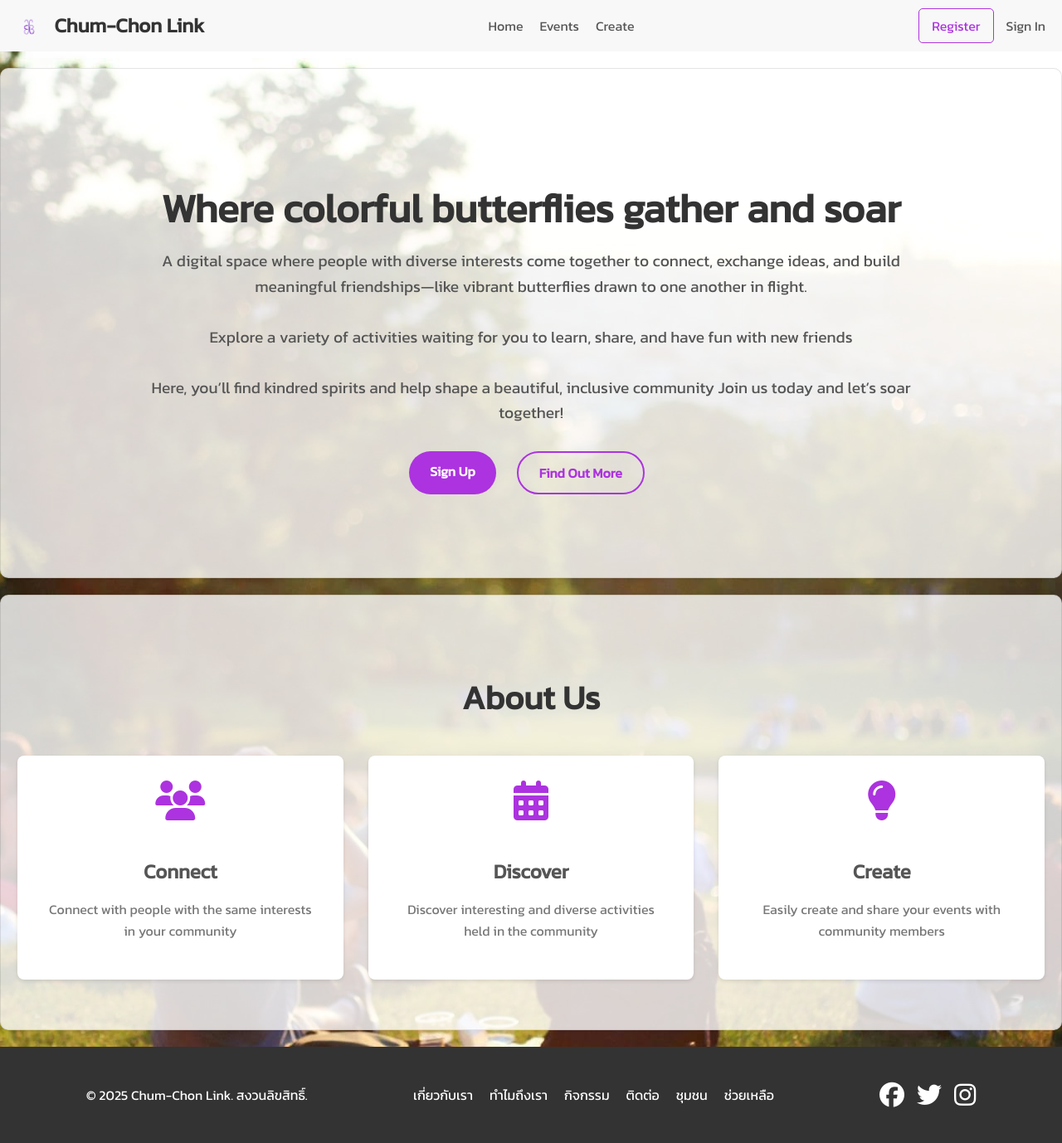
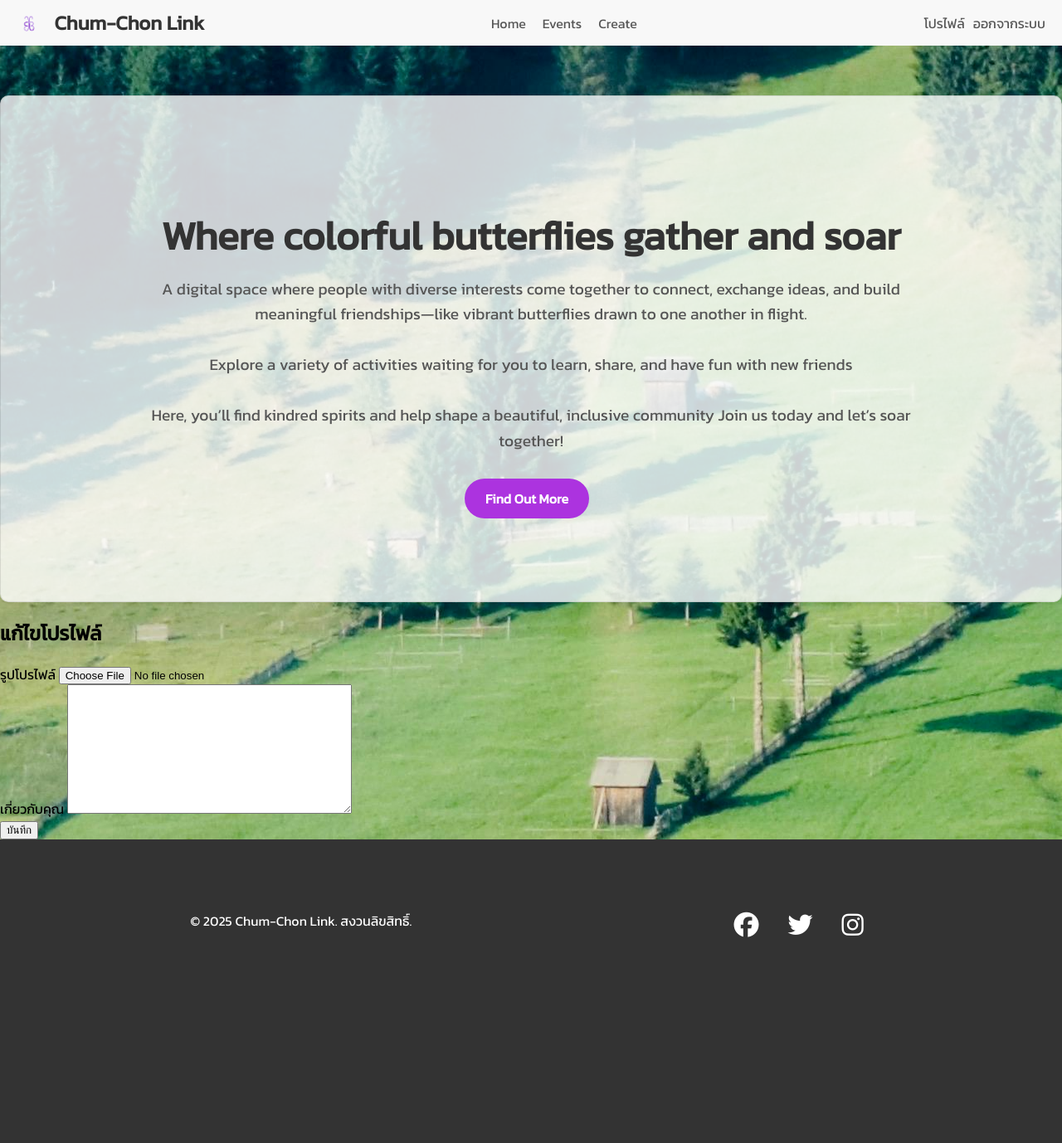
Before and after one commit to Noeiibibi/dsi202, a Django app: page /profile/edit/ in a window 1280 px wide. Shown: the whole page at 83% size. After the commit the page ends 1130 px from the top, so only its background shows below. Run offline with Django 4.2, Linux system fonts and the light colour scheme; the visitor is signed in with stand-in values (Sample User, id 1); data comes from the database, SQL or seed files in the repository; some libraries are stand-ins or nearby versions.

Commit message:
update readme

```diff
--- a/myproject/myapp/static/css/styles.css
+++ b/myproject/myapp/static/css/styles.css
@@ -1,10 +1,12 @@
+Styes
+
 /* styles.css */
 
 body {
     height: 100%;
     margin: 0;
     font-family: 'Kanit', sans-serif;
-    background-image: url('images/cc.jpeg'); /* เปลี่ยน 'path/to/your/background.jpeg' เป็นพาธไฟล์ JPEG ของคุณ */
+    background-image: url('images/bg1.jpeg'); /* เปลี่ยน 'path/to/your/background.jpeg' เป็นพาธไฟล์ JPEG ของคุณ */
     background-repeat: repeat; /* สั่งให้ทำซ้ำพื้นหลัง */
     background-size: auto; /* ปรับขนาดตามขนาดภาพ หรือกำหนดขนาดเอง เช่น background-size: 200px 200px; */
     background-attachment: fixed; /* ให้พื้นหลังคงที่ (ถ้าต้องการ) */
@@ -55,19 +57,43 @@
 .auth-links {
     display: flex;
     align-items: center;
-    gap: 15px;
+    gap: 20px; /* Increased gap for better spacing */
 }
+
 
 .register-button {
     text-decoration: none;
-    color: #ac33df;
-    border: 1px solid #ac33df;
-    padding: 8px 15px;
+    color: white; /* White text for good contrast /
+    background-color: #007bff; / A standard blue color */
+    border: 2px solid #007bff;
+    padding: 10px 20px;
     border-radius: 50px;
+    font-weight: bold;
+    transition: background-color 0.3s ease, border-color 0.3s ease;
+    }
+
+    .register-button:hover {
+    background-color: #0056b3; /* A darker shade of blue on hover */
+    border-color: #0056b3;
+    }
+
+
+}
+.login-button {
+    text-decoration: none;
+    color: #555; /* Darker text for emphasis */
+    background-color: transparent; /* No background */
+    border: 2px solid #555; /* Subtle border */
+    padding: 10px 20px;
+    border-radius: 50px; /* Same pill shape */
+    font-weight: bold;
+    transition: color 0.3s ease, border-color 0.3s ease, background-color 0.3s ease;
 }
 
-.register-button:hover {
-    background-color: #d9edf7;
+.login-button:hover {
+    color: #ddc9e5; /* Your primary color on hover */
+    border-color: #ac2be3;
+    background-color: #f0f8ff; /* Light background on hover */
 }
 
 .auth-links a:last-child {
@@ -118,6 +144,12 @@
     gap: 15px; /* Space between buttons */
 }
 
+.hero-style-1 .hero-buttons {
+    display: flex;
+    justify-content: center; /* Center buttons horizontally */
+    gap: 15px; /* Space between buttons */
+}
+
 .hero-style-1 .hero-buttons a {
     display: inline-block;
     padding: 12px 25px;
@@ -126,6 +158,7 @@
     font-weight: bold;
     transition: background-color 0.3s ease;
     margin-right: 10px;
+    border: none; /* ลบขอบเริ่มต้นของ secondary */
 }
 
 .hero-style-1 .hero-buttons .primary {
@@ -138,13 +171,13 @@
 }
 
 .hero-style-1 .hero-buttons .secondary {
-    background-color: transparent;
-    color: #ac33df;
-    border: 2px solid #ac33df;
+    background-color: #ac33df; /* ใช้สีเดียวกับ primary */
+    color: white; /* ใช้สีเดียวกับ primary */
+    border: none; /* ลบขอบ */
 }
 
 .hero-style-1 .hero-buttons .secondary:hover {
-    background-color: #f0f8ff;
+    background-color: #9129b9; /* ใช้ hover เดียวกัน */
 }
 
 
--- a/myproject/myapp/templates/myapp/base.html
+++ b/myproject/myapp/templates/myapp/base.html
@@ -5,7 +5,7 @@
     <meta charset="UTF-8">
     <meta name="viewport" content="width=device-width, initial-scale=1.0">
     <title>
-        <img  src="{% static 'logo.png' %}" alt="โลโก้" style="height: 20px; vertical-align: middle; margin-right: 5px;">
+        <img src="{% static 'images/logo.png' %}" alt="โลโก้" style="height: 20px; vertical-align: middle; margin-right: 5px;">
         {% block title %}Chum-Chon Link{% endblock %}
     </title>
     <link rel="preconnect" href="https://fonts.googleapis.com">
@@ -17,7 +17,7 @@
         body {
         font-family: 'Kanit', sans-serif;
         margin: 0;
-        background-image: url("{% static 'images/cc.jpeg' %}");
+        background-image: url("{% static 'images/bg1.jpeg' %}");
         background-repeat: repeat; /* หรือ no-repeat, cover, contain ตามต้องการ */
         background-size: auto; /* หรือ cover, contain, ขนาดที่กำหนดเอง */
         background-attachment: fixed; /* หรือ scroll */
@@ -50,7 +50,19 @@
         }
 
         .main-nav a:hover {
-            color: #ac33df;
+            color: #63277d;
+        }
+
+        .auth-links {
+            display: flex;
+            gap: 10px;
+            align-items: center;
+        }
+
+        .auth-links a {
+            text-decoration: none;
+            color: #555;
+            padding: 5px 0;
         }
 
         .register-button {
@@ -66,8 +78,7 @@
         }
 
         .auth-links a:last-child {
-            text-decoration: none;
-            color: #555;
+            /* Already styled in .auth-links a */
         }
 
     </style>
@@ -75,10 +86,10 @@
 <body>
     <header class="top-header">
         <div class="logo">
-            <div class="logo">
+            <a href="{% url 'home' %}" class="logo-link" style="text-decoration: none; color: inherit;">
                 <img src="{% static 'images/logo.png' %}" alt="โลโก้ Chum-Chon Link" style="height: 30px; vertical-align: middle; margin-right: 10px;">
                 Chum-Chon Link
-            </div>
+            </a>
         </div>
         <nav class="main-nav">
             <a href="#">Home</a>
@@ -86,63 +97,45 @@
             <a href="#">Create</a>
         </nav>
         <div class="auth-links">
-            <a href="#" class="register-button">Register</a>
-            <a href="#">Sign In</a>
+            {% if user.is_authenticated %}
+                <a href="{% url 'user_profile' %}">โปรไฟล์</a>
+                <a href="{% url 'logout' %}">ออกจากระบบ</a>
+            {% else %}
+                <a href="{% url 'signup' %}" class="register-button">Sign up</a>
+                <a href="{% url 'login' %}">login</a>
+
+            {% endif %}
         </div>
     </header>
 
+    <main>
         <section class="hero hero-style-1">
             <div class="hero-content">
                 <h1>Where colorful butterflies gather and soar</h1>
-            <p>A digital space where people with diverse interests come together to connect, exchange ideas, and build meaningful friendships—like vibrant butterflies drawn to one another in flight.
-            <p>Explore a variety of activities waiting for you to learn, share, and have fun with new friends
-            <p>Here, you’ll find kindred spirits and help shape a beautiful, inclusive community
-                Join us today and let’s soar together!
-                </p>
+                <p>A digital space where people with diverse interests come together to connect, exchange ideas, and build meaningful friendships—like vibrant butterflies drawn to one another in flight.</p>
+                <p>Explore a variety of activities waiting for you to learn, share, and have fun with new friends</p>
+                <p>Here, you’ll find kindred spirits and help shape a beautiful, inclusive community Join us today and let’s soar together!</p>
                 <div class="hero-buttons">
-                <a href="{% url 'signup' %}" class="call-to-action primary">Sign Up</a>
                     <a href="{% url 'event_list' %}" class="call-to-action secondary">Find Out More</a>
                 </div>
             </div>
         </section>
 
-    <section class="about-us">
-        <h2>About Us</h2>
-        <div class="features">
-            <div class="feature">
-                <i class="fa-solid fa-users fa-3x"></i>
-                <h3>Connect</h3>
-                <p>Connect with people with the same interests in your community</p>
-            </div>
-            <div class="feature">
-                <i class="fa-solid fa-calendar-alt fa-3x"></i>
-                <h3>Discover</h3>
-                <p>Discover interesting and diverse activities held in the community</p>
-            </div>
-            <div class="feature">
-                <i class="fa-solid fa-lightbulb fa-3x"></i>
-                <h3>Create</h3>
-                <p>Easily create and share your events with community members</p>
-            </div>
-        </div>
-    </section>
+        {% block content %}
+        {% endblock %}
+    </main>
+
     <footer>
-    <div class="container footer-content">
-        <div class="copyright">
+        <div class="container footer-content" style="padding: 20px; text-align: center; margin-top: 20px;">
+            <div class="copyright" style="margin-bottom: 10px;">
                 <p>&copy; 2025 Chum-Chon Link. สงวนลิขสิทธิ์.</p>
             </div>
-        <nav class="footer-links">
-            <a href="#">เกี่ยวกับเรา</a>
-            <a href="#">ทำไมถึงเรา</a>
-            <a href="#">กิจกรรม</a>
-            <a href="#">ติดต่อ</a>
-            <a href="#">ชุมชน</a>
-            <a href="#">ช่วยเหลือ</a>
-        </nav>
             <div class="social-links">
-            <a href="#"><i class="fa-brands fa-facebook fa-lg"></i></a>
-            <a href="#"><i class="fa-brands fa-twitter fa-lg"></i></a>
-            <a href="#"><i class="fa-brands fa-instagram fa-lg"></i></a>
+                <a href="#" style="margin: 0 10px;"><i class="fa-brands fa-facebook fa-lg"></i></a>
+                <a href="#" style="margin: 0 10px;"><i class="fa-brands fa-twitter fa-lg"></i></a>
+                <a href="#" style="margin: 0 10px;"><i class="fa-brands fa-instagram fa-lg"></i></a>
             </div>
         </div>
     </footer>
+</body>
+</html>
--- a/myproject/myproject/settings.py
+++ b/myproject/myproject/settings.py
@@ -42,7 +42,7 @@
     'django_extensions',
     'myapp',
     'rest_framework',
-     'widget_tweaks',
+    'widget_tweaks',
 ]
 
 MIDDLEWARE = [
```
Also changed, not shown: myproject/myapp/models.py (line endings or trailing spaces), myproject/myapp/static/images/bg1.jpeg (added), myproject/myapp/views.py (line endings or trailing spaces). Lines whose indentation alone changed are shown as unchanged.
